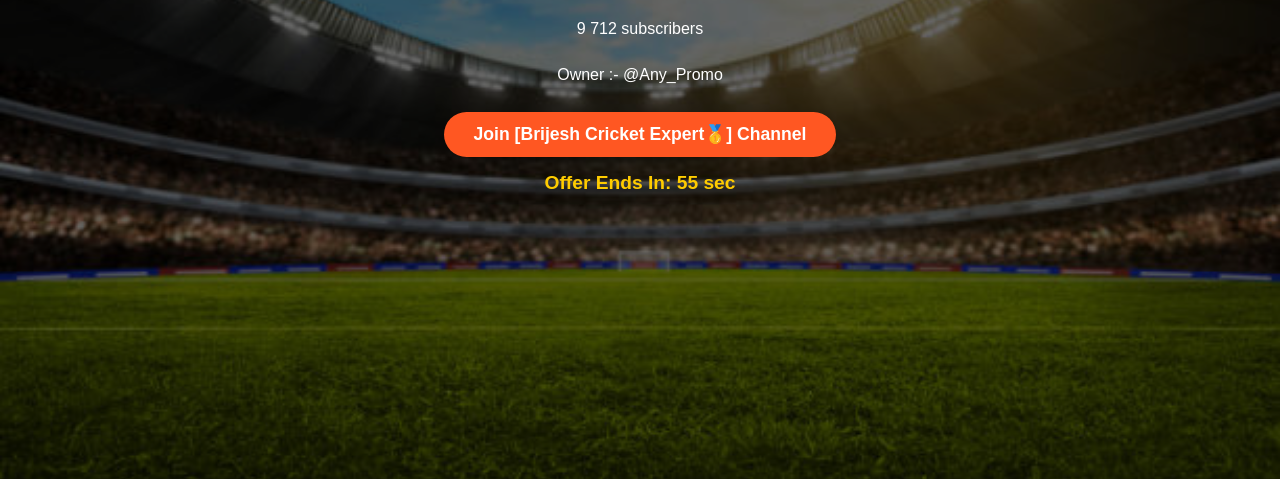
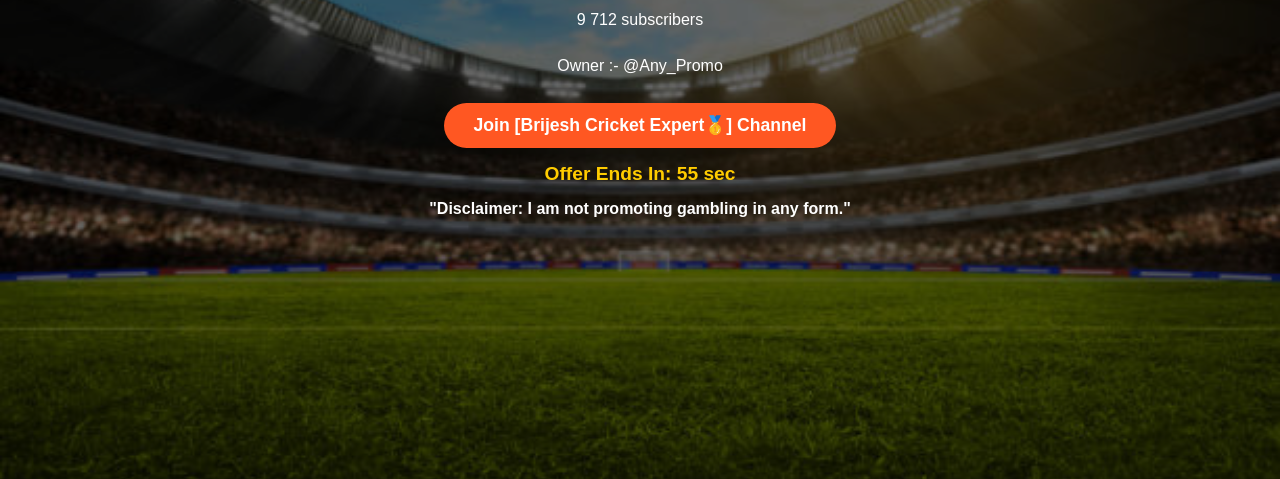
Before and after one commit to heroking0525-sudo/brijeshcricketexpert, a plain HTML site: page index.html in a window 1280 px wide. Shown: the part 321-800 px from the top of the page. Drawn offline with Linux system fonts and the light colour scheme.

Commit message:
Update index.html

```diff
--- a/index.html
+++ b/index.html
@@ -36,6 +36,9 @@ src="https://www.facebook.com/tr?id=1002457571717022&ev=PageView&noscript=1"
       <div class="timer">
         Offer Ends In: <span id="countdown">60</span> sec
       </div>
+
+      <p class="subs"><b>"Disclaimer: I am not promoting gambling in any form."</b></p>
+
     </div>
   </div>
 
```
